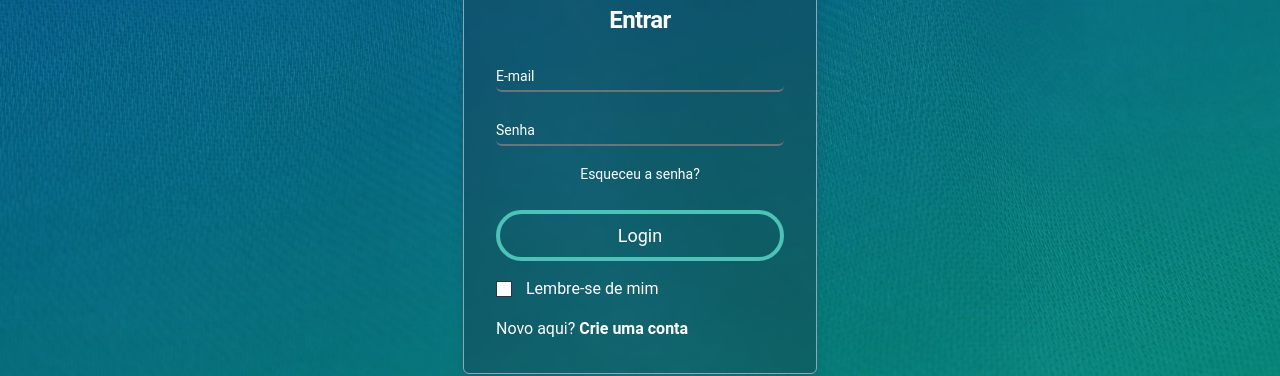
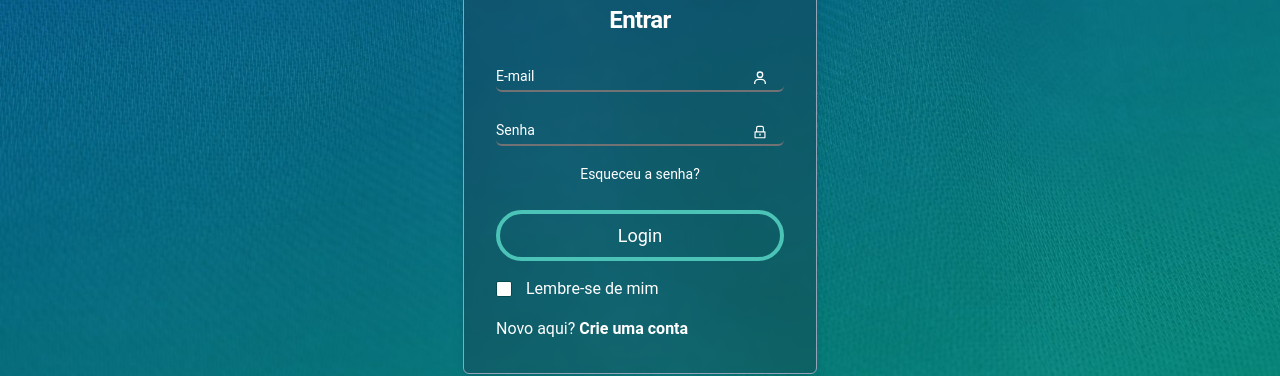
Before and after one commit to ArthurLimaMiranda/Projeto-ES-Front-End, a Next.js app: page / in a window 1280 px wide. Shown: the part 249-625 px from the top of the page. Built offline with nearby package versions, Linux system fonts and the light colour scheme.

Commit message:
add icons + finalização da pag Login

```diff
--- a/package.json
+++ b/package.json
@@ -29,6 +29,7 @@
     "react": "18.2.0",
     "react-dom": "18.2.0",
     "react-hook-form": "^7.47.0",
+    "react-icons": "^5.2.1",
     "recharts": "^2.8.0",
     "tailwindcss": "3.3.3",
     "typescript": "5.2.2",
--- a/src/components/Login.tsx
+++ b/src/components/Login.tsx
@@ -3,6 +3,8 @@ import background from '../assets/bg2.jpg';
 import Image from 'next/image';
 import { Header } from "./Header";
 import { DashClientes } from './DashClientes';
+import {BiUser} from 'react-icons/bi';
+import {AiOutlineLock} from 'react-icons/ai';
 
 export function Login() {
     return (
@@ -22,26 +24,23 @@ export function Login() {
                 <div className="relative my-4">
                     <input
                         type="email"
-                        className="peer border-gray-300 rounded-md px-0 py-2.3 w-72 block text-sm text-white bg-transparent border-0 border-b-2 appearance-none focus:outline-none focus:ring-0 focus:border-[#4BC3B7]"
-                        placeholder=" "
-                    />
-                    <label
-                        className="absolute text-sm text-white duration-300 transform -translate-y-6 scale-75 top-3 origin-[0] peer-focus:left-0 peer-focus:text-white peer-placeholder-shown:scale-100 peer-placeholder-shown:translate-y-0 peer-focus:scale-75 peer-focus:-translate-y-6">
-                        E-mail
-                </label>
+                        className="peer border-gray-300 rounded-md px-0 py-2.3 w-72 block text-sm text-white bg-transparent border-0 border-b-2 appearance-none focus:outline-none focus:ring-0 focus:border-[#4BC3B7]" placeholder=" " />
+                    <label className="absolute text-sm text-white duration-300 transform -translate-y-6 scale-75 top-3 origin-[0] peer-focus:left-0 peer-focus:text-white peer-placeholder-shown:scale-100 peer-placeholder-shown:translate-y-0 peer-focus:scale-75 peer-focus:-translate-y-6">E-mail</label>
+                    <BiUser className='absolute top-4 right-4 text-white'/>
                 </div>
                 <div className="relative my-4">
                     <input
                         type="email"
                         className="peer border-gray-300 rounded-md px-0 py-2.3 w-72 block text-sm text-white bg-transparent border-0 border-b-2 appearance-none focus:outline-none focus:ring-0 focus:border-[#4BC3B7]" placeholder=" "/>
                     <label className="absolute text-sm text-white duration-300 transform -translate-y-6 scale-75 top-3 origin-[0] peer-focus:left-0 peer-focus:text-white peer-placeholder-shown:scale-100 peer-placeholder-shown:translate-y-0 peer-focus:scale-75 peer-focus:-translate-y-6">Senha</label>
-                    </div>
+                    <AiOutlineLock className='absolute top-4 right-4 text-white'/>
+                </div>
                     <div className='justify-center items-center text-center'>
                         <span className="ml-auto text-sm text-white hover:text-[#4BC3B7] hover:underline"><a href='forgotpassword'>Esqueceu a senha?</a></span>
                     </div>
                     <button type="submit" className='w-full mb-4 text-[18px] mt-6 rounded-full border-4 border-[#4BC3B7] px-4 bg-transparent text-white hover:bg-[#F5F5F5] hover:border-[#F5F5F5] hover:text-[#03494E] py-2 transition-colors duration-300'>Login</button>
                     <div className="flex mb-4 gap-1.5 items-center">
-                            <input type="checkbox" name="" id="" className="mr-2" />
+                            <input type="checkbox" name="" id="" className='mr-2 appearance-none border-[#03494E] rounded-sm focus:ring-1 focus:ring-[#4BC3B7] checked:bg-[#4BC3B7]'  />
                             <label htmlFor='' className='text-white'>Lembre-se de mim</label>
                         </div>
                     <div className="mt-4 ">
```
Also changed, not shown: 1 other file (tests, documents, lock files or other folders).
